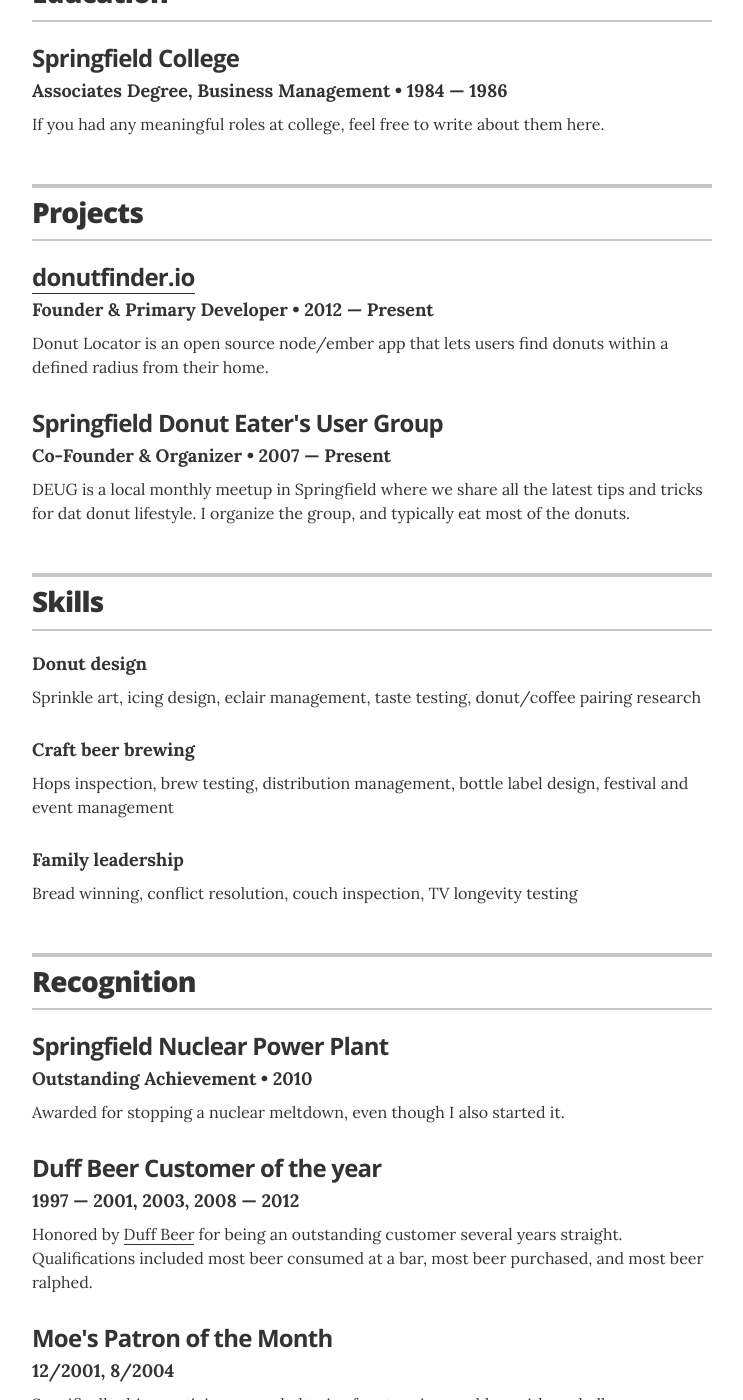
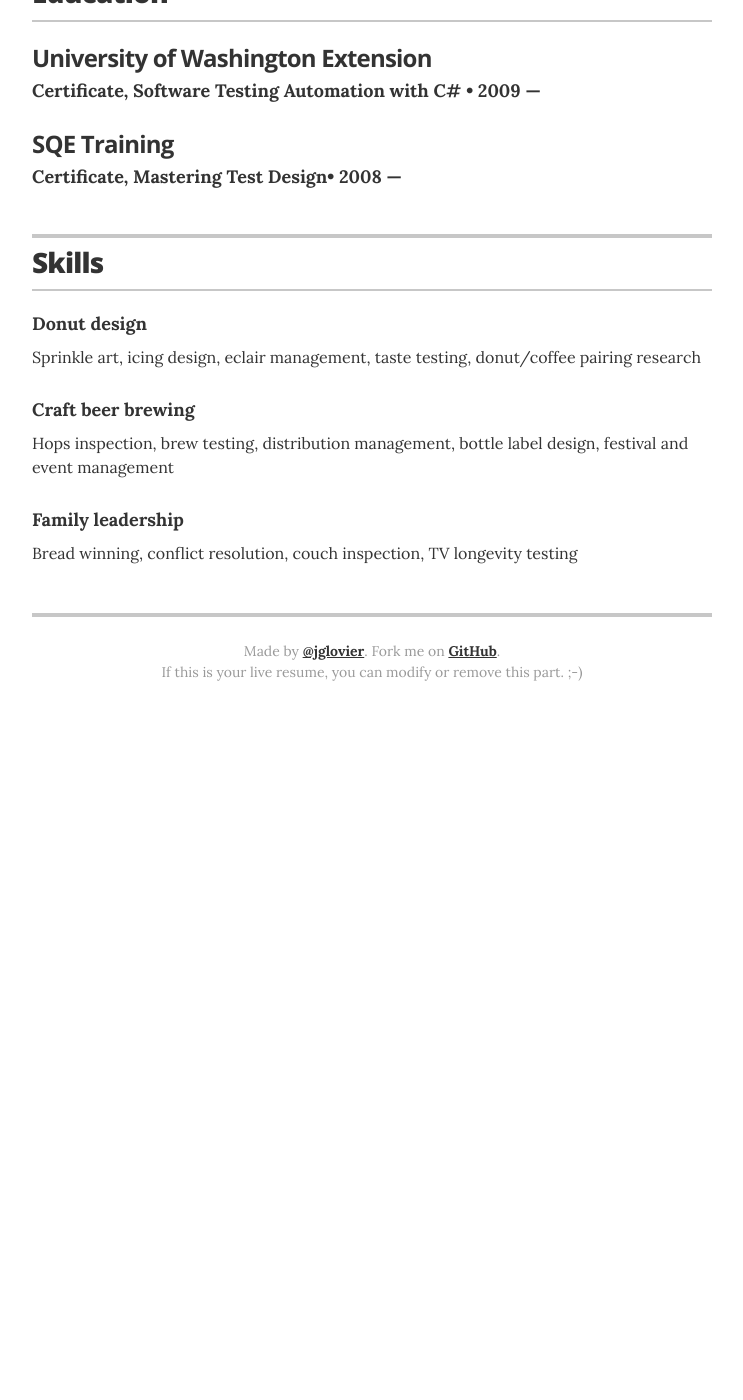
Before and after one commit to rharmaning/ryanharmaning, a Jekyll site: the page built from resume-template/index.html, in a window 1280 px wide and 1400 px high, scrolled down 2869 px. Shown: the whole window, without its empty margins (268-1011 px from the left). Built offline with Jekyll 4.4.1, drawn with Linux system fonts in a browser that asks for light colours; after the commit the page ends 3600 px from its top, so only the background shows below that; some of the changed text lies outside the part shown.

Commit message:
more updates, formatting

```diff
--- a/resume-template/_config.yml
+++ b/resume-template/_config.yml
@@ -1,6 +1,6 @@
 # Site settings
-title: "Jekyll Resume Template"
-description: "A resume template for Jekyll and GitHub Pages sites."
+title: "ryan harmaning"
+description: "my resume to date"
 
 # Build settings
 markdown: kramdown
@@ -10,7 +10,7 @@ sass:
 
 # Resume settings
 resume_avatar:                  "true"
-resume_name:                    "Ryan harmaning"
+resume_name:                    "Ryan Harmaning"
 resume_title:                   "Software Engineer in Test"
 resume_contact_email:           "ryan.harmaning@gmail.com"
 
@@ -24,9 +24,9 @@ resume_looking_for_work:        "yes"
 # comment out to hide
 resume_section_experience:      true
 resume_section_education:       true
-resume_section_projects:        true
+resume_section_projects:        false
 resume_section_skills:          true
-resume_section_recognition:     true
+resume_section_recognition:     false
 resume_section_links:           false
 resume_section_associations:    false
 
@@ -39,7 +39,7 @@ resume_social_links:
   # resume_facebook_url:          "insert Facebook URL here"
   resume_linkedin_url:          "https://www.linkedin.com/in/ryanharmaning"
   # resume_instagram_url:         "insert your Instagram URL here"
-  resume_website_url:           "http://joelglovier.com"
+  #resume_website_url:           "http://ryanharmaning.com"
 
 # Design settings
 resume_theme:                   default
--- a/resume-template/_layouts/resume.html
+++ b/resume-template/_layouts/resume.html
@@ -152,10 +152,14 @@
           <h2>Education</h2>
         </header>
 
-        <div class="resume-item" itemscope itemprop="alumniOf" itemtype="http://schema.org/CollegeOrUniversity">
-          <h3 class="resume-item-title" itemprop="name">Springfield College</h3>
-          <h4 class="resume-item-details" itemprop="description">Associates Degree, Business Management &bull; 1984 &mdash; 1986</h4>
-          <p class="resume-item-copy">If you had any meaningful roles at college, feel free to write about them here.</p>
+        <div class="resume-item" itemscope itemprop="alumniOf" itemtypea="http://schema.org/CollegeOrUniversity">
+          <h3 class="resume-item-title" itemprop="name">University of Washington Extension</h3>
+          <h4 class="resume-item-details" itemprop="description">Certificate, Software Testing Automation with C# &bull; 2009 &mdash; </h4>
+        </div>
+
+        <div class="resume-item" itemscope itemprop="alumniOf" itemtypea="http://schema.org/CollegeOrUniversity">
+          <h3 class="resume-item-title" itemprop="name">SQE Training </h3>
+          <h4 class="resume-item-details" itemprop="description">Certificate, Mastering Test Design&bull; 2008 &mdash; </h4>
         </div>
 
       </section>
```
Also changed, not shown: other parts of resume-template/_layouts/resume.html (+1 -1 lines).
